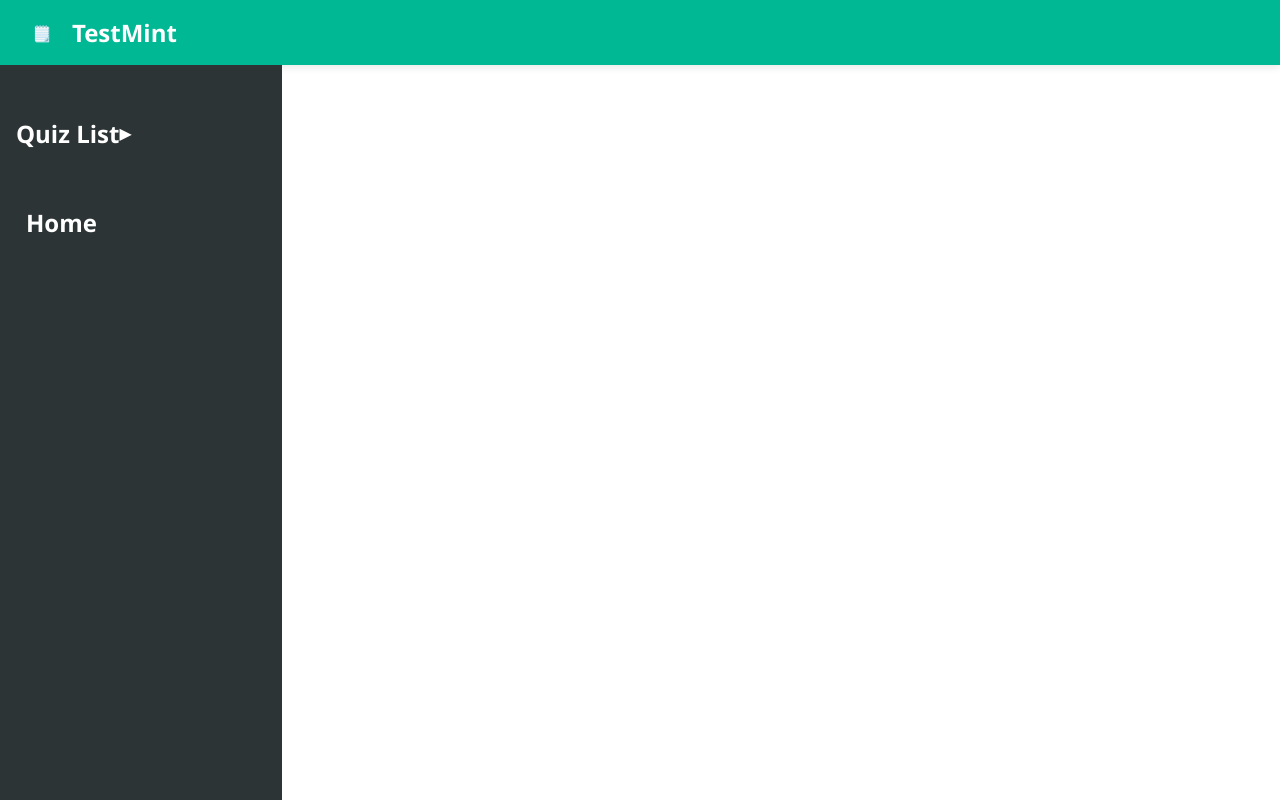
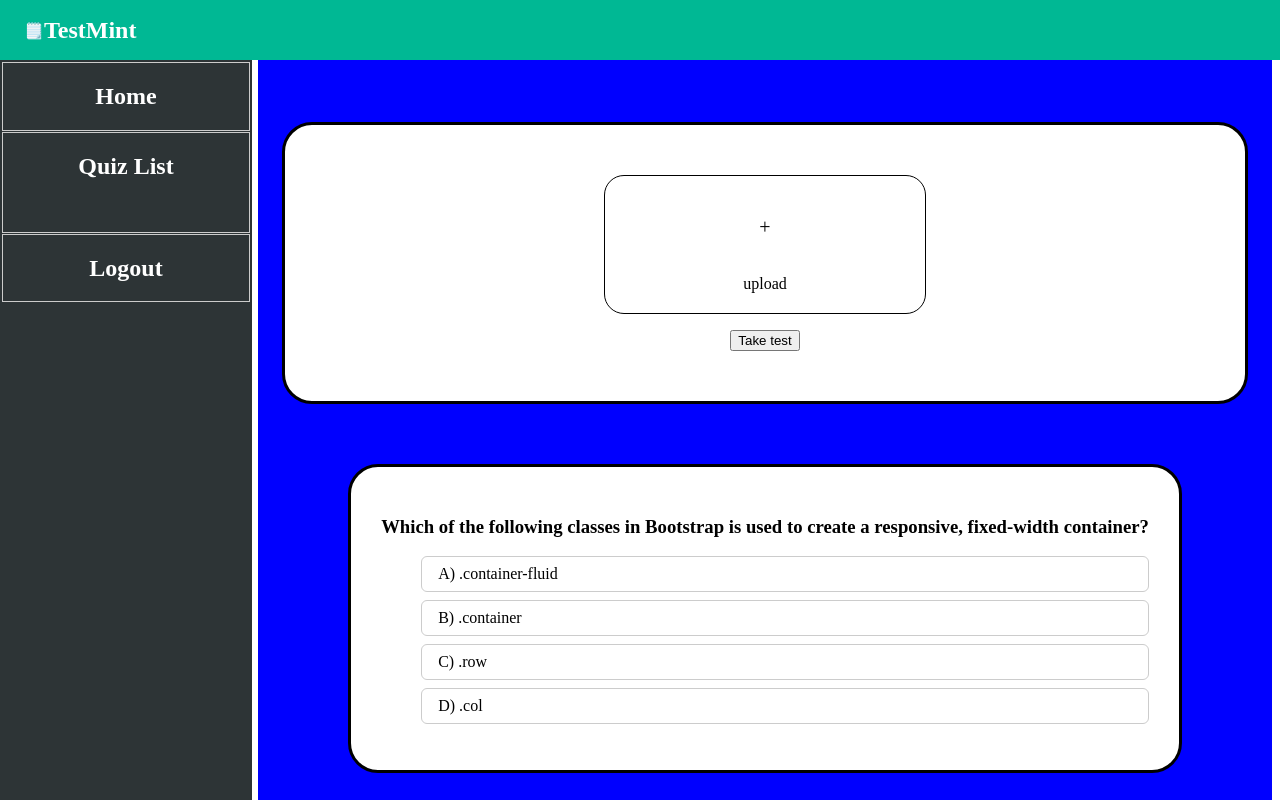
Before and after one commit to Shrinidhi857/TestBuddy-frontend, a React (Create React App) app: page / in a window 1280 px wide. Shown: the top 800 px of the page. Built offline with nearby package versions, Linux system fonts and the light colour scheme.

Commit message:
someting

```diff
--- a/src/App.js
+++ b/src/App.js
@@ -1,11 +1,13 @@
 import Navbar from "./layouts/Navbar";
 import Sidebar from "./layouts/Sidebar";
+import Main from "./layouts/Main";
 
 function App() {
   return (
     <>
       <Navbar />
       <Sidebar />
+      <Main />
     </>
   );
 }
--- /dev/null
+++ b/src/components/Quizbox.js
@@ -0,0 +1,50 @@
+import { useState } from "react";
+
+function Quizbox() {
+  const question =
+    "Which of the following classes in Bootstrap is used to create a responsive, fixed-width container?";
+  const options = [".container-fluid", ".container", ".row", ".col"];
+  const answer = ".container";
+
+  const [allow, setAllow] = useState(true);
+  const [selectedOption, setSelectedOption] = useState(null);
+
+  function handleClick(option) {
+    if (allow) {
+      setSelectedOption(option);
+      setAllow(false); // Lock further clicks
+    }
+  }
+
+  function checkColor(option) {
+    if (!selectedOption) return "black";
+    else if (option !== selectedOption && option !== answer) return "black";
+    return option === answer ? "green" : "red";
+  }
+
+  return (
+    <div className="QuizBox">
+      <h3>{question}</h3>
+      <ul>
+        {options.map((option, index) => {
+          const label = String.fromCharCode(65 + index);
+          return (
+            <li
+              key={option}
+              onClick={() => handleClick(option)}
+              style={{
+                color: checkColor(option),
+                cursor: "pointer",
+                listStyle: "none",
+              }}
+            >
+              {label}) {option}
+            </li>
+          );
+        })}
+      </ul>
+    </div>
+  );
+}
+
+export default Quizbox;
--- a/src/index.css
+++ b/src/index.css
@@ -1,4 +1,4 @@
-body {
+.body {
   margin: 0;
   font-family: "Segoe UI", sans-serif;
   background-color: #fff;
@@ -6,14 +6,17 @@ body {
 /* Navbar.css */
 
 .navbar {
+  position: fixed;
+  top: 0;
+  left: 0;
+  width: 100%;
+  height: 60px;
+  background-color: #00b894;
+  color: white;
   display: flex;
-  justify-content: start;
-  gap: 20px;
   align-items: center;
-  background-color: #00b894; /* Teal-greenish */
-  padding: 1rem 2rem;
-  color: white;
-  box-shadow: 0 2px 8px rgba(0, 0, 0, 0.1);
+  padding: 0 1.5rem;
+  z-index: 1000;
 }
 
 .navbar h1 {
@@ -22,18 +25,15 @@ body {
 }
 
 .sidebar {
-  margin-top: 65px;
   position: fixed;
-  top: 0;
+  top: 60px; /* below navbar */
   left: 0;
-
   width: 250px;
-  height: 100vh;
+  height: calc(100vh - 60px);
   background-color: #2d3436;
   color: white;
-  padding: 2rem 1rem;
-  transition: left 0.3s ease;
-  z-index: 1000;
+  padding: 1px;
+  overflow-y: auto;
 }
 
 .Item {
@@ -54,3 +54,79 @@ body {
   box-shadow: 0 4px 12px rgba(0, 0, 0, 0.1);
   background-color: #f1f2f6;
 }
+.sidebar-item {
+  display: flex;
+  flex-direction: column;
+
+  align-items: center;
+  cursor: pointer;
+  margin: 1px;
+  border: 1px solid #ccc;
+}
+
+.main {
+  display: flex;
+  flex-direction: column;
+  align-items: center;
+  margin-top: 60px; /* below navbar */
+  margin-left: 250px; /* beside sidebar */
+  padding: 2rem;
+  min-height: calc(100vh - 60px);
+  background-color: blue;
+}
+.QuizBox {
+  background-color: white;
+  border: solid black;
+  border-radius: 30px;
+  padding: 30px;
+  max-width: max-content;
+  margin: 30px;
+}
+
+.QuizBox ul li {
+  padding: 0.5rem 1rem;
+  margin-bottom: 0.5rem;
+  border: 1px solid #ccc;
+  border-radius: 6px;
+  cursor: pointer;
+  transition: background-color 0.2s;
+}
+
+.taketest {
+  display: flex;
+  background-color: white;
+  border: solid black;
+  border-radius: 30px;
+  justify-content: center;
+  align-items: center;
+  padding: 30px;
+  max-width: 300px;
+  min-width: 900px;
+  margin: 30px;
+}
+.taketest .add-file {
+  display: grid;
+  grid-auto-rows: auto;
+  gap: 1rem;
+  place-items: center;
+  border: 1px solid black;
+  border-radius: 20px;
+  min-width: 280px;
+  max-width: 880px;
+  padding: 20px;
+}
+
+.taketest .add-system {
+  display: grid;
+  grid-auto-rows: auto;
+  gap: 1rem;
+  place-items: center;
+  border-radius: 20px;
+  min-width: 280px;
+  max-width: 880px;
+  padding: 20px;
+}
+
+.plus {
+  font-size: 20px;
+}
--- /dev/null
+++ b/src/layouts/Main.js
@@ -0,0 +1,19 @@
+import { useState } from "react";
+import Quizbox from "../components/Quizbox";
+import Taketest from "./Taketest";
+function Main() {
+  const [page, setPage] = useState("home");
+
+  return (
+    <div className="main">
+      <Taketest />
+      <Quizbox />
+      <Quizbox />
+      <Quizbox />
+      <Quizbox />
+      <Quizbox />
+    </div>
+  );
+}
+
+export default Main;
--- a/src/layouts/Sidebar.js
+++ b/src/layouts/Sidebar.js
@@ -18,19 +18,12 @@ function Sidebar() {
 
   return (
     <div className="sidebar">
-      <div>
-        <div
-          onClick={() => showQuizList(!showQuiz)}
-          style={{
-            display: "flex",
-            alignItems: "center",
-            justifyContent: "start",
-            cursor: "pointer",
-            marginBottom: "1rem",
-          }}
-        >
+      <div className="sidebar-item">
+        <h2>Home</h2>
+      </div>
+      <div className={"sidebar-item"}>
+        <div onClick={() => showQuizList(!showQuiz)}>
           <h2>Quiz List</h2>
-          {showQuiz ? "▼" : "▶"}
         </div>
         <ul>
           {showQuiz
@@ -44,18 +37,8 @@ function Sidebar() {
             : null}
         </ul>
       </div>
-      <div
-        onClick={() => {}}
-        style={{
-          display: "flex",
-          alignItems: "center",
-          justifyContent: "start",
-          cursor: "pointer",
-          marginBottom: "1rem",
-          margin: "10px",
-        }}
-      >
-        <h2>Home</h2>
+      <div className={"sidebar-item"}>
+        <h2>Logout</h2>
       </div>
     </div>
   );
--- /dev/null
+++ b/src/layouts/Taketest.js
@@ -0,0 +1,17 @@
+import "../index.css";
+
+function Taketest() {
+  return (
+    <div className="taketest">
+      <div className="add-system">
+        <div className="add-file">
+          <p className="plus">+</p>
+          <div>upload</div>
+        </div>
+        <button>Take test</button>
+      </div>
+    </div>
+  );
+}
+
+export default Taketest;
```
